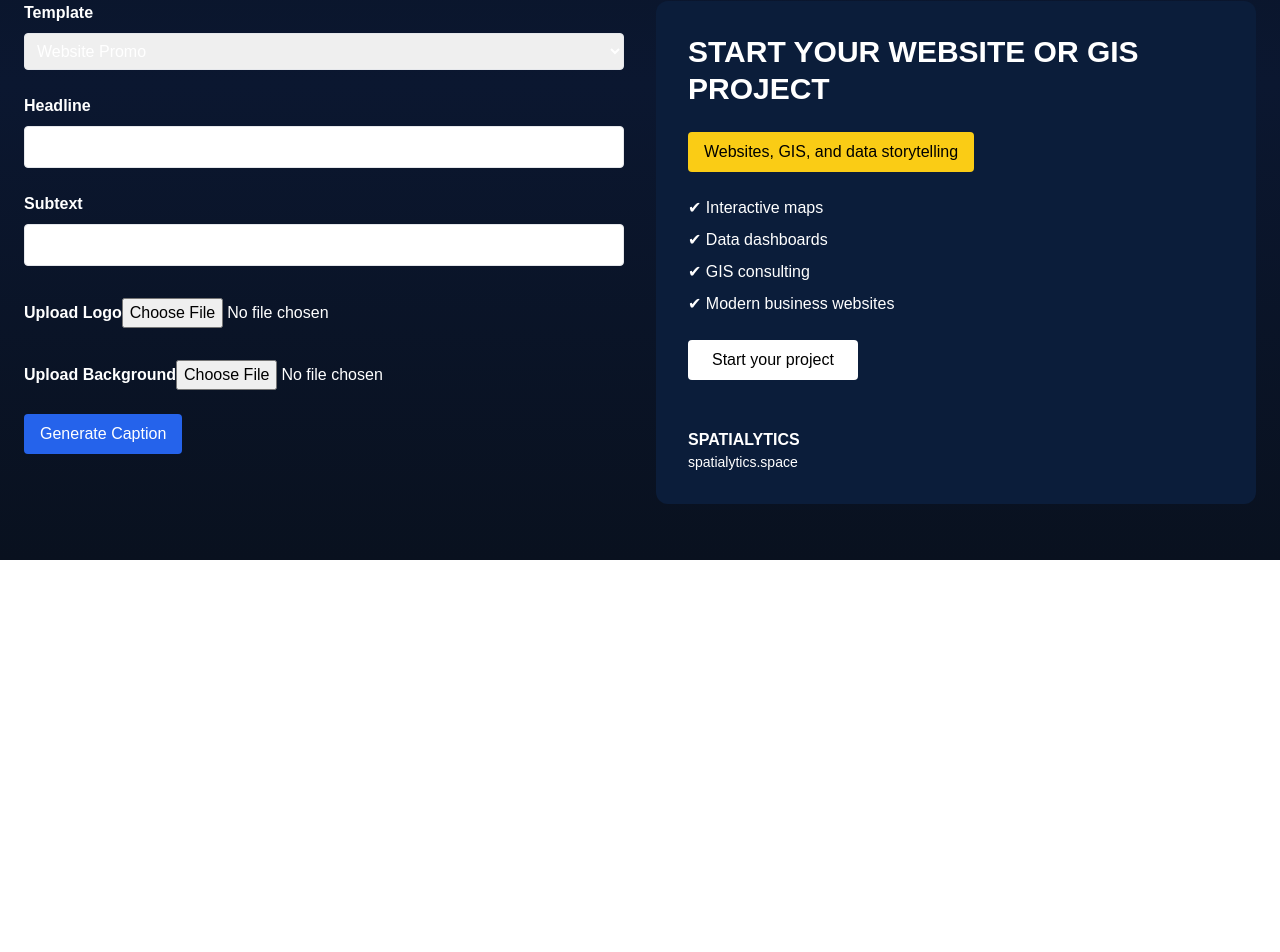
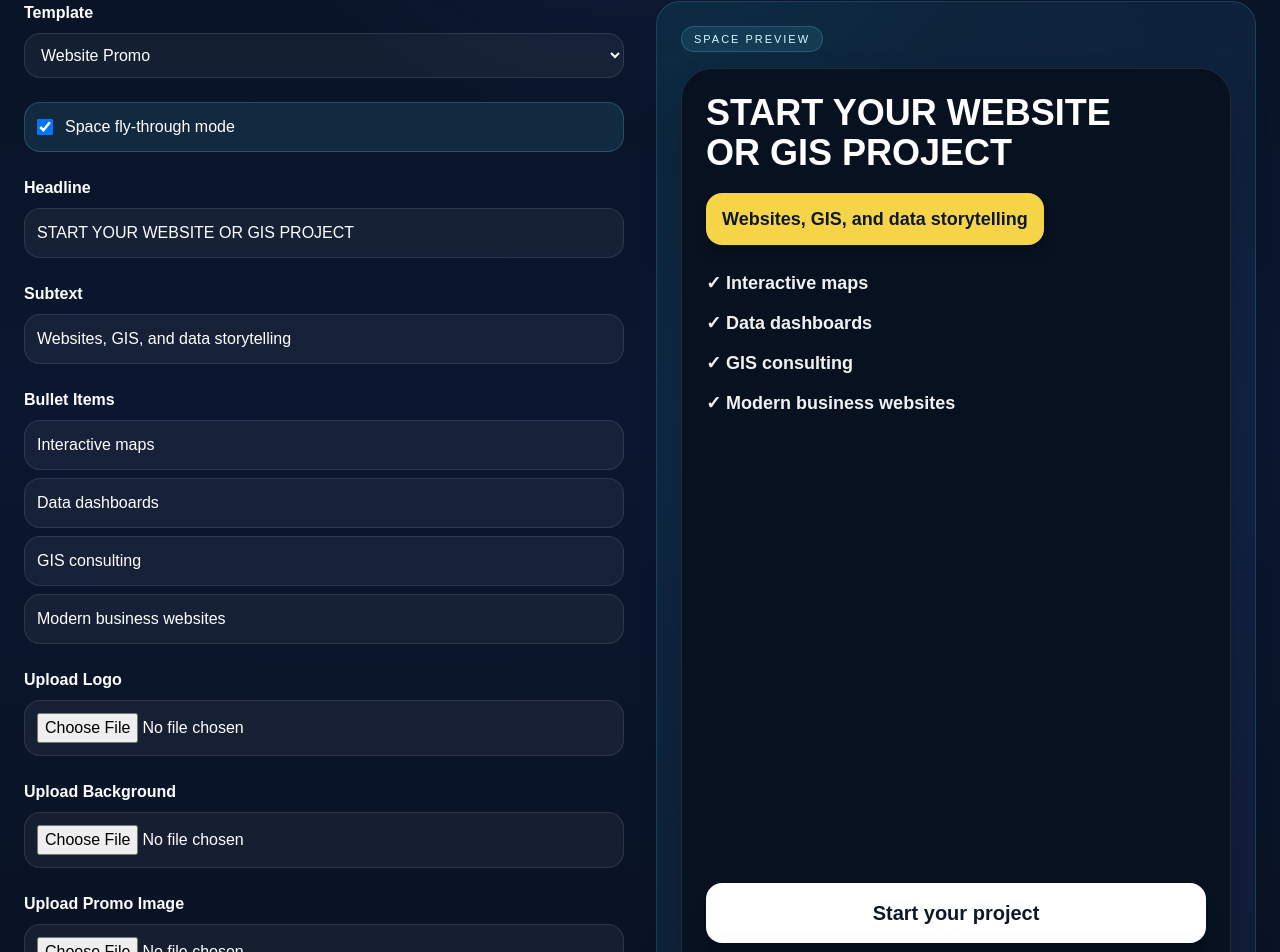
Before and after one commit to KristineMK72/spatialytics-reel-generator, a Next.js app: page / in a window 1280 px wide. Shown: the part 394-1346 px from the top of the page. Before the commit the page ends 954 px from the top, so only its background shows below. Built offline with nearby package versions, Linux system fonts and the light colour scheme.

Commit message:
Update VideoForm.tsx

```diff
--- a/components/VideoForm.tsx
+++ b/components/VideoForm.tsx
@@ -6,6 +6,7 @@ type Template = "website" | "gis" | "dashboard";
 
 export default function VideoForm() {
   const [template, setTemplate] = useState<Template>("website");
+  const [spaceMode, setSpaceMode] = useState(true);
 
   const [headline, setHeadline] = useState(
     "START YOUR WEBSITE OR GIS PROJECT"
@@ -24,6 +25,7 @@ export default function VideoForm() {
 
   const [logo, setLogo] = useState<string | null>(null);
   const [background, setBackground] = useState<string | null>(null);
+  const [promoImage, setPromoImage] = useState<string | null>(null);
   const [caption, setCaption] = useState("");
 
   function handleImageUpload(
@@ -32,7 +34,6 @@ export default function VideoForm() {
   ) {
     const file = e.target.files?.[0];
     if (!file) return;
-
     const url = URL.createObjectURL(file);
     setter(url);
   }
@@ -75,80 +76,122 @@ export default function VideoForm() {
   }
 
   function generateCaption() {
-    const text = `
-Need help with a website or GIS project?
+    const text = `🚀 ${headline}
 
-Spatialytics helps businesses and organizations turn data into powerful tools.
+${subtext}
 
 ✔ ${items.join("\n✔ ")}
 
 Start your project today:
 https://spatialytics.space
-`;
 
+#Spatialytics #GIS #WebDesign #DataVisualization`;
     setCaption(text);
   }
 
   return (
     <div className="grid gap-8 md:grid-cols-2">
-
-      {/* LEFT SIDE CONTROLS */}
-
       <div className="space-y-6">
-
         <div>
-          <label className="font-semibold">Template</label>
+          <label className="font-semibold text-white">Template</label>
           <select
-            className="w-full border rounded p-2 mt-2"
+            className="mt-2 w-full rounded-2xl border border-white/10 bg-white/5 p-3 text-white outline-none"
             value={template}
-            onChange={(e) =>
-              applyTemplate(e.target.value as Template)
-            }
+            onChange={(e) => applyTemplate(e.target.value as Template)}
           >
-            <option value="website">Website Promo</option>
-            <option value="gis">GIS Project</option>
-            <option value="dashboard">Data Dashboard</option>
+            <option value="website" className="text-black">
+              Website Promo
+            </option>
+            <option value="gis" className="text-black">
+              GIS Project
+            </option>
+            <option value="dashboard" className="text-black">
+              Data Dashboard
+            </option>
           </select>
         </div>
 
+        <div className="flex items-center gap-3 rounded-2xl border border-cyan-300/20 bg-cyan-300/10 p-3 text-white">
+          <input
+            id="space-mode"
+            type="checkbox"
+            checked={spaceMode}
+            onChange={(e) => setSpaceMode(e.target.checked)}
+            className="h-4 w-4"
+          />
+          <label htmlFor="space-mode" className="font-medium">
+            Space fly-through mode
+          </label>
+        </div>
+
         <div>
-          <label className="font-semibold">Headline</label>
+          <label className="font-semibold text-white">Headline</label>
           <input
-            className="w-full border rounded p-2 mt-2"
+            className="mt-2 w-full rounded-2xl border border-white/10 bg-white/5 p-3 text-white outline-none"
             value={headline}
             onChange={(e) => setHeadline(e.target.value)}
           />
         </div>
 
         <div>
-          <label className="font-semibold">Subtext</label>
+          <label className="font-semibold text-white">Subtext</label>
           <input
-            className="w-full border rounded p-2 mt-2"
+            className="mt-2 w-full rounded-2xl border border-white/10 bg-white/5 p-3 text-white outline-none"
             value={subtext}
             onChange={(e) => setSubtext(e.target.value)}
           />
         </div>
 
         <div>
-          <label className="font-semibold">Upload Logo</label>
+          <label className="font-semibold text-white">Bullet Items</label>
+          <div className="mt-2 space-y-2">
+            {items.map((item, i) => (
+              <input
+                key={i}
+                className="w-full rounded-2xl border border-white/10 bg-white/5 p-3 text-white outline-none"
+                value={item}
+                onChange={(e) => {
+                  const next = [...items];
+                  next[i] = e.target.value;
+                  setItems(next);
+                }}
+              />
+            ))}
+          </div>
+        </div>
+
+        <div>
+          <label className="font-semibold text-white">Upload Logo</label>
           <input
             type="file"
-            className="mt-2"
+            accept="image/*"
+            className="mt-2 block w-full rounded-2xl border border-white/10 bg-white/5 p-3 text-white"
             onChange={(e) => handleImageUpload(e, setLogo)}
           />
         </div>
 
         <div>
-          <label className="font-semibold">Upload Background</label>
+          <label className="font-semibold text-white">Upload Background</label>
           <input
             type="file"
-            className="mt-2"
+            accept="image/*"
+            className="mt-2 block w-full rounded-2xl border border-white/10 bg-white/5 p-3 text-white"
             onChange={(e) => handleImageUpload(e, setBackground)}
           />
         </div>
 
+        <div>
+          <label className="font-semibold text-white">Upload Promo Image</label>
+          <input
+            type="file"
+            accept="image/*"
+            className="mt-2 block w-full rounded-2xl border border-white/10 bg-white/5 p-3 text-white"
+            onChange={(e) => handleImageUpload(e, setPromoImage)}
+          />
+        </div>
+
         <button
-          className="bg-blue-600 text-white px-4 py-2 rounded"
+          className="rounded-2xl bg-gradient-to-r from-cyan-400 to-indigo-500 px-5 py-3 font-semibold text-slate-950"
           onClick={generateCaption}
         >
           Generate Caption
@@ -156,58 +199,106 @@ https://spatialytics.space
 
         {caption && (
           <textarea
-            className="w-full border rounded p-3 h-40"
+            className="h-48 w-full rounded-2xl border border-white/10 bg-white/5 p-4 text-white outline-none"
             value={caption}
             readOnly
           />
         )}
       </div>
 
-      {/* RIGHT SIDE PREVIEW */}
+      <div className="rounded-3xl border border-cyan-300/15 bg-gradient-to-br from-cyan-400/10 to-indigo-500/10 p-6">
+        <div className="mb-4 inline-flex rounded-full border border-cyan-300/20 bg-cyan-300/10 px-3 py-1 text-[11px] font-medium uppercase tracking-[0.18em] text-cyan-100">
+          Space Preview
+        </div>
 
+        <div className="overflow-hidden rounded-[32px] border border-white/10 bg-[#091321] shadow-2xl">
           <div
-        className="rounded-xl p-8 text-white"
+            className={[
+              "relative aspect-[9/16] w-full p-6",
+              spaceMode ? "space-preview" : "",
+            ].join(" ")}
             style={{
-          backgroundImage: background ? `url(${background})` : undefined,
+              backgroundImage: background
+                ? `linear-gradient(180deg, rgba(7,17,31,0.45) 0%, rgba(9,17,31,0.72) 100%), url(${background})`
+                : undefined,
               backgroundSize: "cover",
               backgroundPosition: "center",
-          backgroundColor: "#0b1d3a",
+              backgroundColor: "#07111f",
             }}
           >
-        <div className="space-y-6">
+            {spaceMode && (
+              <>
+                <div className="space-stars layer-1" />
+                <div className="space-stars layer-2" />
+                <div className="space-stars layer-3" />
+                <div className="space-glow" />
+              </>
+            )}
 
-          <h1 className="text-3xl font-bold leading-tight">
+            <div className="relative z-10 flex h-full flex-col justify-between">
+              <div>
+                <h1 className="max-w-md text-3xl font-extrabold leading-tight text-white sm:text-4xl">
                   {headline}
                 </h1>
 
-          <div className="bg-yellow-400 text-black px-4 py-2 rounded inline-block">
+                <div className="mt-5 inline-block rounded-2xl bg-[#f5d547] px-4 py-3 text-lg font-extrabold text-slate-900 shadow-lg">
                   {subtext}
                 </div>
 
-          <ul className="space-y-2">
+                <ul className="mt-6 space-y-3 text-lg font-semibold text-white/95">
                   {items.map((item, i) => (
-              <li key={i}>✔ {item}</li>
+                    <li key={i}>✓ {item}</li>
                   ))}
                 </ul>
+              </div>
 
-          <button className="bg-white text-black px-6 py-2 rounded">
+              {promoImage && (
+                <div className={spaceMode ? "floating-card mx-auto mt-6 w-[72%]" : "mx-auto mt-6 w-[72%]"}>
+                  <div className="overflow-hidden rounded-[24px] border border-white/10 bg-white/5 shadow-2xl">
+                    <img
+                      src={promoImage}
+                      alt="Promo preview"
+                      className="block h-auto w-full object-cover"
+                    />
+                  </div>
+                </div>
+              )}
+
+              <div className="pt-5">
+                <button className="w-full rounded-2xl bg-white px-5 py-4 text-center text-xl font-extrabold text-slate-900 shadow-xl">
                   Start your project
                 </button>
 
-          <div className="flex items-center gap-4 pt-6">
-            {logo && (
+                <div className="mt-5 flex items-center gap-4">
+                  {logo ? (
                     <img
                       src={logo}
-                className="w-12 h-12 rounded"
+                      alt="Logo"
+                      className="h-14 w-14 rounded-2xl object-cover"
                     />
+                  ) : (
+                    <div className="flex h-14 w-14 items-center justify-center rounded-2xl border border-white/10 bg-white/10 text-xs text-white/60">
+                      Logo
+                    </div>
                   )}
 
                   <div>
-              <div className="font-bold">SPATIALYTICS</div>
-              <div className="text-sm">spatialytics.space</div>
+                    <div className="text-2xl font-bold tracking-wide text-white">
+                      SPATIALYTICS
+                    </div>
+                    <div className="text-sm text-white/70">
+                      spatialytics.space
+                    </div>
+                  </div>
+                </div>
+              </div>
+            </div>
           </div>
         </div>
 
+        <div className="mt-5 rounded-2xl border border-white/10 bg-white/5 p-4 text-sm leading-6 text-white/70">
+          Space fly-through mode adds animated stars and floating motion so the
+          preview feels more like a reel concept.
         </div>
       </div>
     </div>
```
Lines whose indentation alone changed are shown as unchanged.
